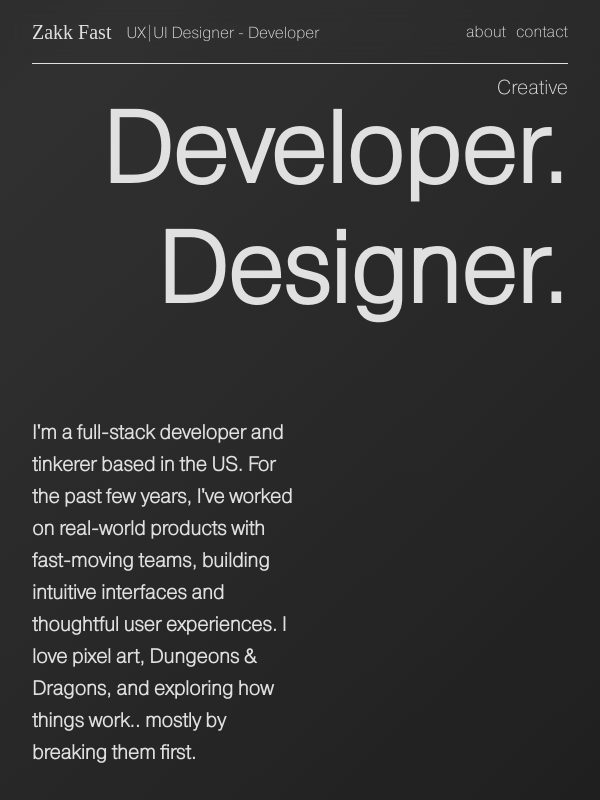
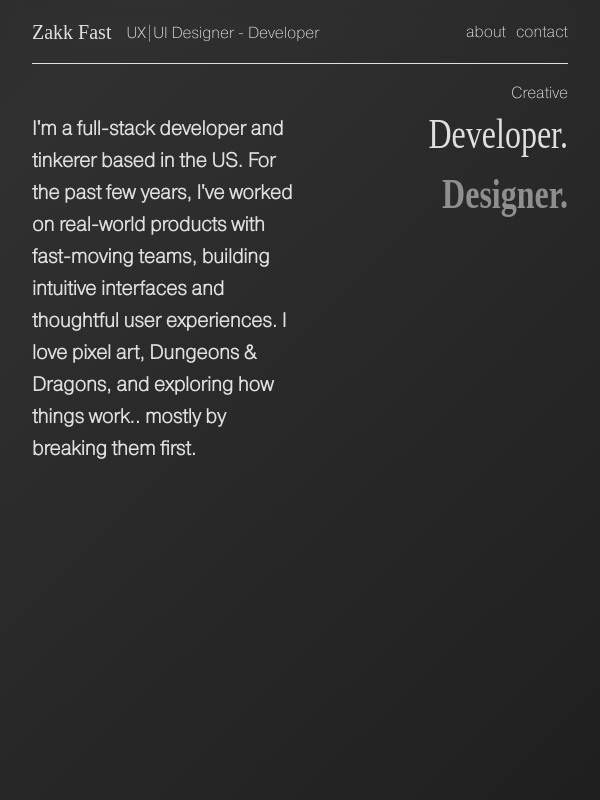
Before and after one commit to Zakk-Fast/portfolio-2025, a Next.js app: page / in a window 600 px wide. Built offline with nearby package versions, Linux system fonts and the light colour scheme; a web font is replaced by a local one.

Commit message:
fix mobile animation

```diff
--- a/src/components/hero/Hero.module.scss
+++ b/src/components/hero/Hero.module.scss
@@ -5,46 +5,36 @@
   z-index: 2;
   border-bottom: 1px solid var(--white-200);
 
-  &__container {
-    position: absolute;
-    top: 0;
-    left: 0;
-    right: 0;
-    bottom: 0;
-    width: 100%;
-    height: 100%;
-    display: flex;
-    flex-direction: column;
-    justify-content: flex-start;
-    align-items: stretch;
-    z-index: 3;
-    padding: 72px 16px 32px 16px;
-
-    &-right-block {
-      display: flex;
-      flex-direction: column;
-      justify-content: flex-start;
-      padding-top: 32px;
+  &__fixedText {
+    position: fixed;
+    top: 72px;
+    right: 32px;
+    z-index: 10000;
+    pointer-events: none;
+    text-align: right;
 
     .hero__subtitle {
-        display: none;
+      display: block;
+      font-size: var(--fs-lg);
+      margin-bottom: -16px;
+      text-align: right;
     }
 
     .hero__title {
       position: relative;
       font-family: "Migra-Extralight-Italic";
       font-weight: 100;
-        font-size: calc(var(--fs-md) * 2.75);
+      font-size: calc(var(--fs-lg) * 5);
       line-height: 1.25;
-        margin-top: 48px;
-        margin-bottom: 48px;
+      margin-top: 0;
+      margin-bottom: 0;
 
       .hero__titleLine {
         position: relative;
         display: block;
-          transform: scaleY(1.7);
+        transform: scaleY(3);
         transform-origin: top;
-          margin-bottom: -16px;
+        margin-bottom: -35px;
       }
 
       .hero__titleText,
@@ -59,17 +49,70 @@
     }
   }
 
+  &__container {
+    position: absolute;
+    top: 0;
+    left: 0;
+    right: 0;
+    bottom: 0;
+    width: 100%;
+    height: 100%;
+    display: flex;
+    flex-direction: column;
+    justify-content: space-between;
+    align-items: flex-start;
+    z-index: 3;
+    padding: 72px 16px 32px 16px;
+
     &-left-block {
-      flex: none;
       display: flex;
       flex-direction: column;
       justify-content: flex-end;
+      align-items: flex-start;
       max-width: 100%;
 
       .hero__description {
-        font-size: var(--fs-md);
+        font-size: var(--fs-lg);
         margin-top: 16px;
         line-height: 1.6;
+        text-align: left;
+      }
+    }
+  }
+
+  @media (max-width: 600px) {
+    &__fixedText {
+      top: 80px;
+      left: 32px;
+      right: 32px;
+      text-align: right;
+
+      .hero__subtitle {
+        font-size: var(--fs-md);
+        margin-bottom: 8px;
+      }
+
+      .hero__title {
+        font-size: calc(var(--fs-md) * 2);
+        line-height: 1.1;
+
+        .hero__titleLine {
+          transform: scaleY(1.3);
+          margin-bottom: -10px;
+        }
+      }
+    }
+
+    &__container {
+      justify-content: flex-end;
+      align-items: flex-start;
+      padding: 96px 16px 32px 16px;
+
+      &-left-block {
+        .hero__description {
+          font-size: var(--fs-md);
+          text-align: left;
+        }
       }
     }
   }
@@ -88,28 +131,6 @@
           font-size: var(--fs-lg);
         }
       }
-
-      &-right-block {
-        .hero__subtitle {
-          display: block;
-          position: static;
-          text-align: right;
-          font-size: var(--fs-lg);
-          padding: 18px;
-          margin-bottom: -160px;
-        }
-
-        .hero__title {
-          font-size: calc(var(--fs-lg) * 5);
-          margin-top: 0;
-          margin-bottom: 0;
-
-          .hero__titleLine {
-            transform: scaleY(3);
-            margin-bottom: -35px;
-          }
-        }
-      }
     }
   }
 }
@@ -124,29 +145,3 @@
   opacity: 1;
   transform: translateY(0);
 }
-
-.hero__fixedText {
-  position: fixed;
-  top: 72px;
-  right: 32px;
-  z-index: 10000; // must be higher than your reveal animation
-  pointer-events: none;
-  text-align: right;
-
-  .hero__subtitle {
-    display: block;
-    font-size: var(--fs-lg);
-    margin-bottom: -16px;
-  }
-
-  .hero__title {
-    font-size: calc(var(--fs-lg) * 5);
-    margin-top: 0;
-    margin-bottom: 0;
-
-    .hero__titleLine {
-      transform: scaleY(3);
-      margin-bottom: -35px;
-    }
-  }
-}
--- a/src/components/hero/Hero.tsx
+++ b/src/components/hero/Hero.tsx
@@ -15,8 +15,6 @@ export default function Hero() {
   return (
     <>
       <AnimatedBackground />
-
-      {/* Fixed overlay text */}
       <div className={style.hero__fixedText}>
         <p className={style.hero__subtitle}>Creative</p>
         <h1
@@ -34,7 +32,6 @@ export default function Hero() {
         </h1>
       </div>
 
-      {/* Layout content */}
       <div className={style.hero__container}>
         <div className={style["hero__container-left-block"]}>
           <h2 className={style.hero__description}>
```
Lines whose indentation alone changed are shown as unchanged.
